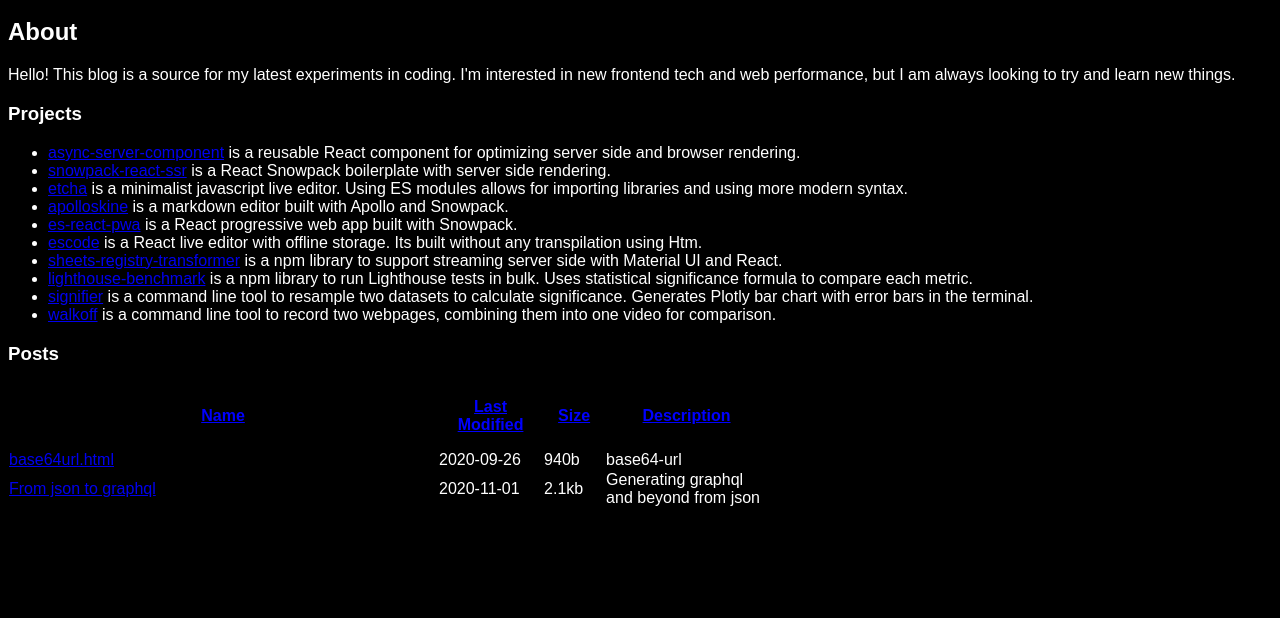
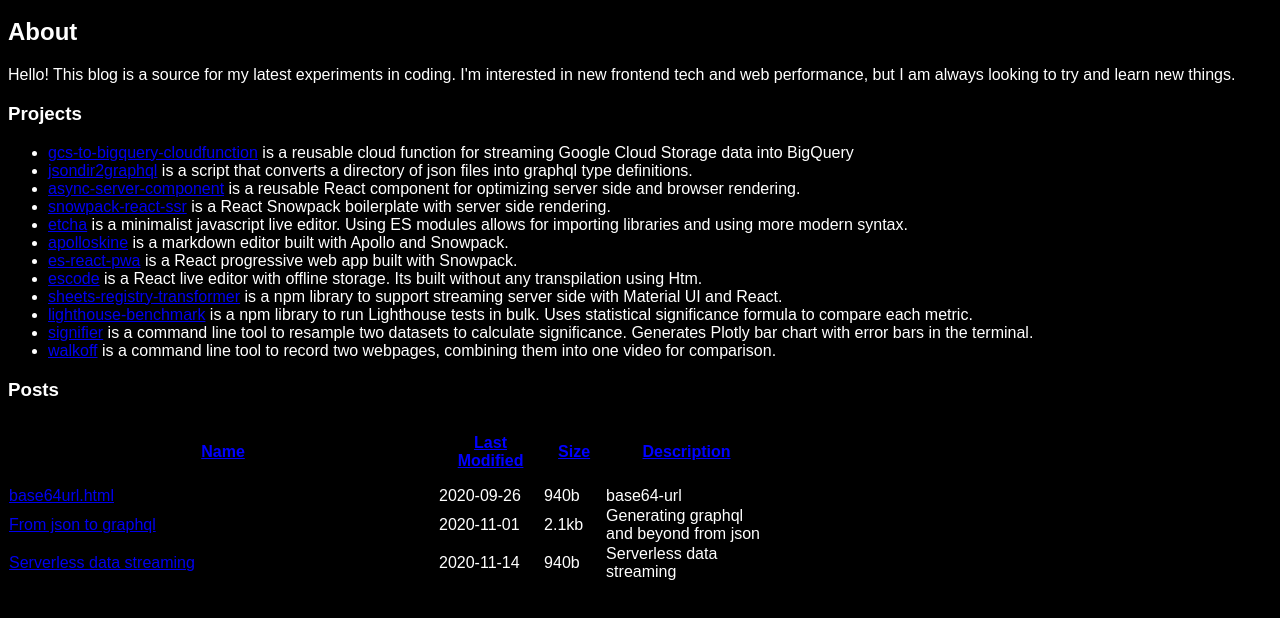
Before and after one commit to prestigelocal/blog, a plain HTML site: page index.html in a window 1280 px wide. Shown: the part 48-666 px from the top of the page. Drawn offline with Linux system fonts and the light colour scheme.

Commit message:
Update index.html

```diff
--- a/index.html
+++ b/index.html
@@ -12,6 +12,18 @@
     </p>
     <h3>Projects</h3>
     <ul>
+      <li>
+        <a href="https://github.com/matthoffner/gcs-to-bigquery-cloudfunction"
+          >gcs-to-bigquery-cloudfunction</a
+        >
+        is a reusable cloud function for streaming Google Cloud Storage data into BigQuery
+      </li>
+      <li>
+        <a href="https://github.com/matthoffner/jsondir2graphql"
+          >jsondir2graphql</a
+        >
+        is a script that converts a directory of json files into graphql type definitions.
+      </li>
       <li>
         <a href="https://github.com/matthoffner/async-server-component"
           >async-server-component</a
@@ -112,6 +124,12 @@
         <td>2.1kb</td>
         <td>Generating graphql and beyond from json</td>
       </tr>
+      <tr>
+        <td><a href="./GCS-BQ.html">Serverless data streaming</a></td>
+        <td>2020-11-14</td>
+        <td>940b</td>
+        <td>Serverless data streaming</td>
+      </tr>
     </table>
   </body>
 </html>
```
